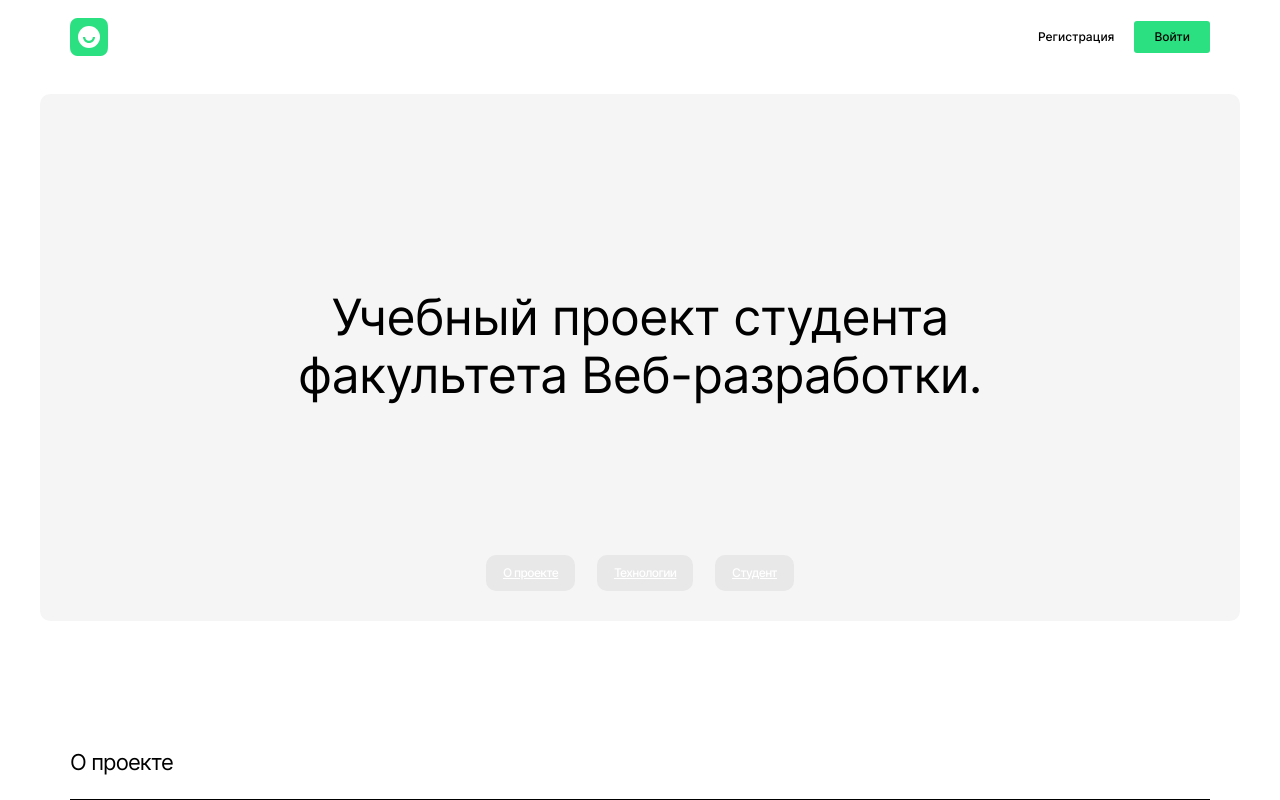
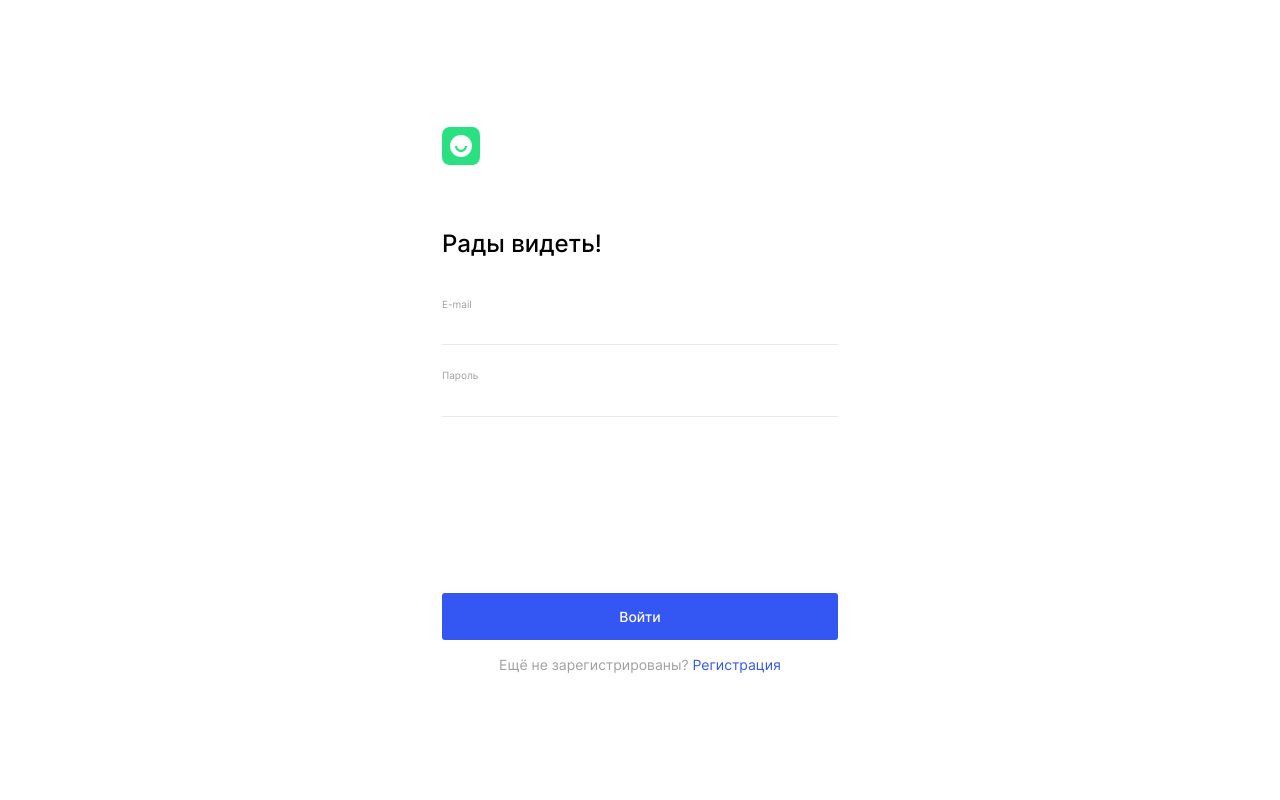
Before and after one commit to igor-yakovlev/movies-explorer-frontend, a React (Create React App) app: page /signin in a window 1280 px wide. Shown: the top 800 px of the page. Built offline with nearby package versions, Linux system fonts and the light colour scheme.

Commit message:
added movies component and some routes with react router

```diff
--- a/src/components/App/App.css
+++ b/src/components/App/App.css
@@ -17,3 +17,54 @@
   border-bottom: 1px solid #000000;
   margin-bottom: 70px;
 }
+
+.form__input-wrapper {
+  display: flex;
+  flex-direction: column;
+  margin-bottom: 24px;
+}
+
+.form__label {
+  font-weight: 400;
+  font-size: 10px;
+  line-height: 12px;
+  color: #A0A0A0;
+  margin-bottom: 5px;
+}
+
+.form__input {
+  border: none;
+  padding-bottom: 10px;
+  border-bottom: 1px solid #E8E8E8;
+}
+
+.form__button {
+  width: 100%;
+  border: none;
+  margin-top: 152px;
+  padding: 15px 0;
+  background: #3456F3;
+  border-radius: 3px;
+  font-weight: 500;
+  font-size: 14px;
+  line-height: 17px;
+  text-align: center;
+  color: #FFFFFF;
+}
+
+.form__text {
+  margin-top: 16px;
+  font-weight: 400;
+  font-size: 14px;
+  line-height: 17px;
+  text-align: center;
+  color: #A0A0A0;
+}
+
+.form__link {
+  font-weight: 400;
+  font-size: 14px;
+  line-height: 17px;
+  color: #3456F3;
+  text-decoration: none;
+}
--- a/src/components/App/App.js
+++ b/src/components/App/App.js
@@ -1,15 +1,11 @@
 import './App.css';
 import Header from "../Header/Header";
-import Promo from "../Promo/Promo";
-import NavTab from "../NavTab/NavTab";
-import AboutProject from "../AboutProject/AboutProject";
-import Techs from "../Techs/Techs";
-import AboutMe from "../AboutMe/AboutMe";
 import Main from "../Main/Main";
 import Footer from "../Footer/Footer";
 import {Route, Routes} from "react-router-dom";
 import Register from "../Register/Register";
 import Login from "../Login/Login";
+import Movies from "../Movies/Movies";
 
 function App() {
   return (
@@ -18,19 +14,15 @@ function App() {
         <Route path={'/*'} element={
           <>
           <Header/>
-          <Main>
-            <Promo>
-              <NavTab/>
-            </Promo>
-            <AboutProject/>
-            <Techs/>
-            <AboutMe/>
-          </Main>
+            <Routes>
+              <Route path={'/*'} element={<Main/>}/>
+              <Route path={'/movies'} element={<Movies/>}/>
+            </Routes>
           <Footer/>
         </>
         }/>
-        <Route path={"register"} element={<Register />} />
-        <Route path={"login"} element={<Login />} />
+        <Route path={"signup"} element={<Register />} />
+        <Route path={"signin"} element={<Login />} />
       </Routes>
     </div>
   );
--- a/src/components/Header/Header.jsx
+++ b/src/components/Header/Header.jsx
@@ -8,10 +8,10 @@ const Header = ({}) => {
     <header className="header">
       <img src={logo} alt="Логотип" className='header__logo'/>
       <nav className="header__navigation">
-        <Link className="header__link" to={"/register"}>
+        <Link className="header__link" to={"/signup"}>
           Регистрация
         </Link>
-        <Link className="header__link header__link_active" to={"/login"}>
+        <Link className="header__link header__link_active" to={"/signin"}>
           Войти
         </Link>
       </nav>
--- a/src/components/Login/Login.css
+++ b/src/components/Login/Login.css
@@ -0,0 +1,23 @@
+.login {
+  margin: 0;
+  padding: 0;
+  display: flex;
+  justify-content: center;
+  align-items: center;
+  height: 100vh;
+}
+
+.login__container {
+  min-width: 396px;
+}
+
+.login__logo {
+  margin-bottom: 40px;
+}
+
+.login__title {
+  font-weight: 500;
+  font-size: 24px;
+  line-height: 29px;
+  margin-bottom: 40px;
+}
--- a/src/components/Login/Login.jsx
+++ b/src/components/Login/Login.jsx
@@ -1,11 +1,30 @@
 import React from 'react';
 import './Login.css';
+import logo from "../../images/header__logo/logo.svg";
+import {Link} from "react-router-dom";
 
 const Login = ({}) => {
     return (
-        <>
-          Login component
-        </>
+      <div className='login'>
+        <div className="login__container">
+          <img src={logo} alt="Логотип" className='login__logo'/>
+          <h2 className="login__title">Рады видеть!</h2>
+          <form action="#" className="login__form form">
+            <div className="form__input-wrapper">
+              <label htmlFor="email" className="form__label">E-mail</label>
+              <input type="email" className="form__input" id={'email'}/>
+            </div>
+            <div className="form__input-wrapper">
+              <label htmlFor="password" className="form__label">Пароль</label>
+              <input type="password" className="form__input" id={'password'}/>
+            </div>
+            <button className="form__button">Войти</button>
+            <div className="form__text">Ещё не зарегистрированы?
+              <Link to={"/register"} className='form__link'> Регистрация</Link>
+            </div>
+          </form>
+        </div>
+      </div>
     )
 }
 
--- a/src/components/Main/Main.jsx
+++ b/src/components/Main/Main.jsx
@@ -1,10 +1,20 @@
 import React from 'react';
 import './Main.css'
+import Promo from "../Promo/Promo";
+import NavTab from "../NavTab/NavTab";
+import AboutProject from "../AboutProject/AboutProject";
+import Techs from "../Techs/Techs";
+import AboutMe from "../AboutMe/AboutMe";
 
-const Main = ({children}) => {
+const Main = ({}) => {
     return (
         <main className='main'>
-          {children}
+          <Promo>
+            <NavTab/>
+          </Promo>
+          <AboutProject/>
+          <Techs/>
+          <AboutMe/>
         </main>
     )
 }
--- /dev/null
+++ b/src/components/Movies/Movies.css
@@ -0,0 +1,4 @@
+.movies {
+  flex-grow: 1;
+  padding: 0 70px;
+}
--- /dev/null
+++ b/src/components/Movies/Movies.jsx
@@ -0,0 +1,12 @@
+import React from 'react';
+import './Movies.css';
+
+const Movies = ({}) => {
+    return (
+        <div className='movies'>
+          Movies
+        </div>
+    )
+}
+
+export default Movies;
--- a/src/components/Register/Register.css
+++ b/src/components/Register/Register.css
@@ -21,54 +21,3 @@
   line-height: 29px;
   margin-bottom: 40px;
 }
-
-.form__input-wrapper {
-  display: flex;
-  flex-direction: column;
-  margin-bottom: 24px;
-}
-
-.form__label {
-  font-weight: 400;
-  font-size: 10px;
-  line-height: 12px;
-  color: #A0A0A0;
-  margin-bottom: 5px;
-}
-
-.form__input {
-  border: none;
-  padding-bottom: 10px;
-  border-bottom: 1px solid #E8E8E8;
-}
-
-.form__button {
-  width: 100%;
-  border: none;
-  margin-top: 152px;
-  padding: 15px 0;
-  background: #3456F3;
-  border-radius: 3px;
-  font-weight: 500;
-  font-size: 14px;
-  line-height: 17px;
-  text-align: center;
-  color: #FFFFFF;
-}
-
- .form__text {
-   margin-top: 16px;
-   font-weight: 400;
-   font-size: 14px;
-   line-height: 17px;
-   text-align: center;
-   color: #A0A0A0;
- }
-
- .form__link {
-   font-weight: 400;
-   font-size: 14px;
-   line-height: 17px;
-   color: #3456F3;
-   text-decoration: none;
- }
```
Also changed, not shown: src/components/Preloader/Preloader.css (added, +88 -0 lines), src/components/Preloader/Preloader.jsx (added, +14 -0 lines).
